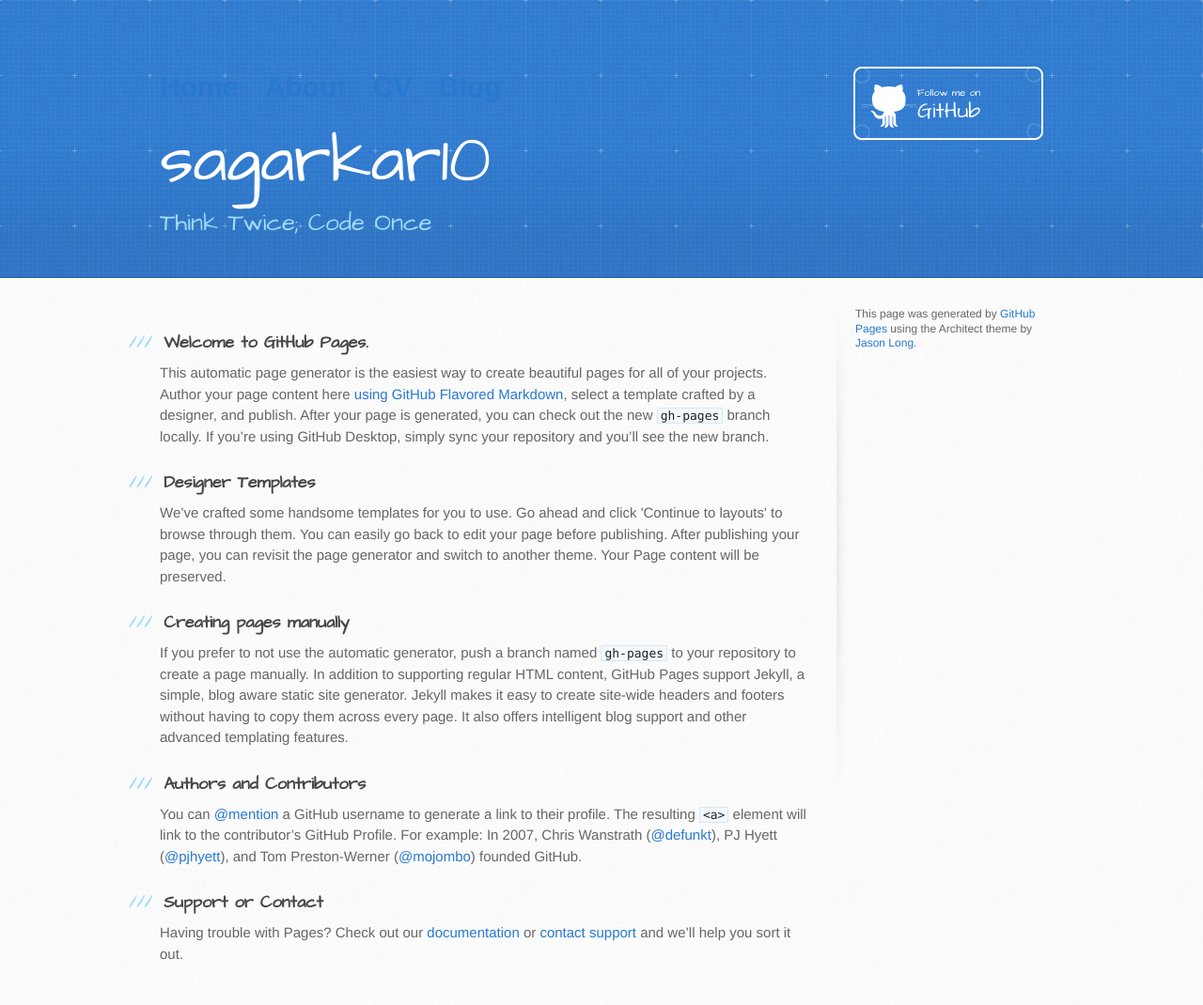
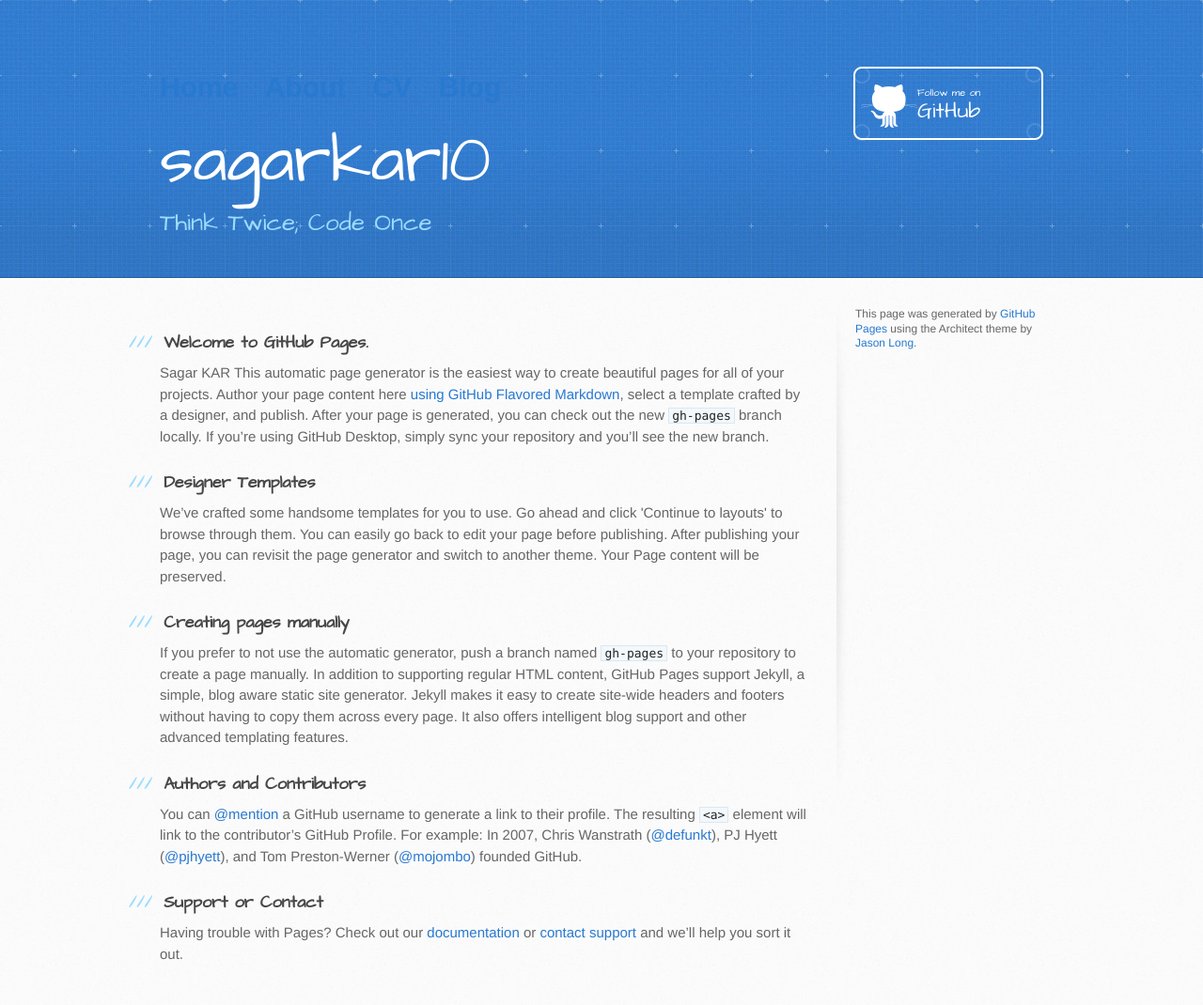
Before and after one commit to sagarkar10/sagarkar10old.github.io, a Jekyll site: the page built from index.html, in a window 1280 px wide. Shown: the whole page at 94% size. Built offline with Jekyll 4.4.1, drawn with Linux system fonts in a browser that asks for light colours.

```diff
--- a/index.html
+++ b/index.html
@@ -6,7 +6,7 @@
 <h3>
 <a id="welcome-to-github-pages" class="anchor" href="#welcome-to-github-pages" aria-hidden="true"><span class="octicon octicon-link"></span></a>Welcome to GitHub Pages.</h3>
 
-<p>This automatic page generator is the easiest way to create beautiful pages for all of your projects. Author your page content here <a href="https://guides.github.com/features/mastering-markdown/">using GitHub Flavored Markdown</a>, select a template crafted by a designer, and publish. After your page is generated, you can check out the new <code>gh-pages</code> branch locally. If you’re using GitHub Desktop, simply sync your repository and you’ll see the new branch.</p>
+<p>Sagar KAR This automatic page generator is the easiest way to create beautiful pages for all of your projects. Author your page content here <a href="https://guides.github.com/features/mastering-markdown/">using GitHub Flavored Markdown</a>, select a template crafted by a designer, and publish. After your page is generated, you can check out the new <code>gh-pages</code> branch locally. If you’re using GitHub Desktop, simply sync your repository and you’ll see the new branch.</p>
 
 <h3>
 <a id="designer-templates" class="anchor" href="#designer-templates" aria-hidden="true"><span class="octicon octicon-link"></span></a>Designer Templates</h3>
```
Also changed, not shown: _posts/2016-12-27-sagar-kar-site-launched.md (added, +7 -0 lines).
